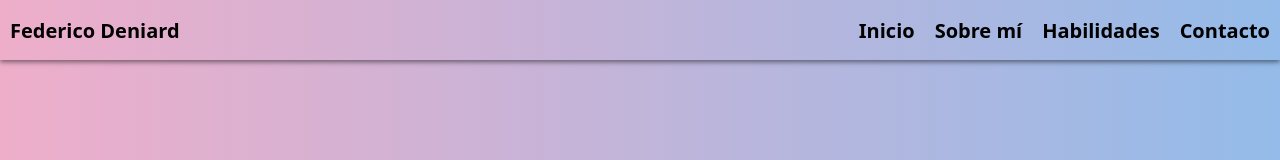
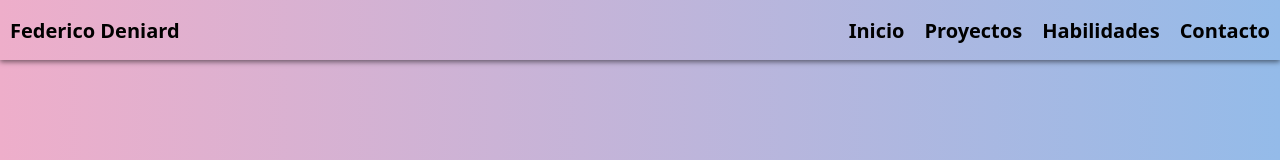
Before and after one commit to FedericoDeniard/rework-portfolio, a React (Vite) app: page / in a window 1280 px wide. Shown: the top 160 px of the page. Built offline with nearby package versions, Linux system fonts and the light colour scheme.

Commit message:
section changed

```diff
--- a/src/components/header/Header.jsx
+++ b/src/components/header/Header.jsx
@@ -12,7 +12,7 @@ export const Header = () => {
         <h4 className="header-title">Federico Deniard</h4>
         <div className="header-info">
           <TextButton text="Inicio" destiny={""} />
-          <TextButton text="Sobre mí" destiny={""} />
+          <TextButton text="Proyectos" destiny={""} />
           <TextButton text="Habilidades" destiny={""} />
           <TextButton text="Contacto" destiny={""} />
         </div>
@@ -32,7 +32,7 @@ export const Header = () => {
             />
             <TextButton
               className="header-info_mobile-menu_option"
-              text="Sobre mí"
+              text="Proyectos"
               destiny={""}
             />
             <TextButton
```
